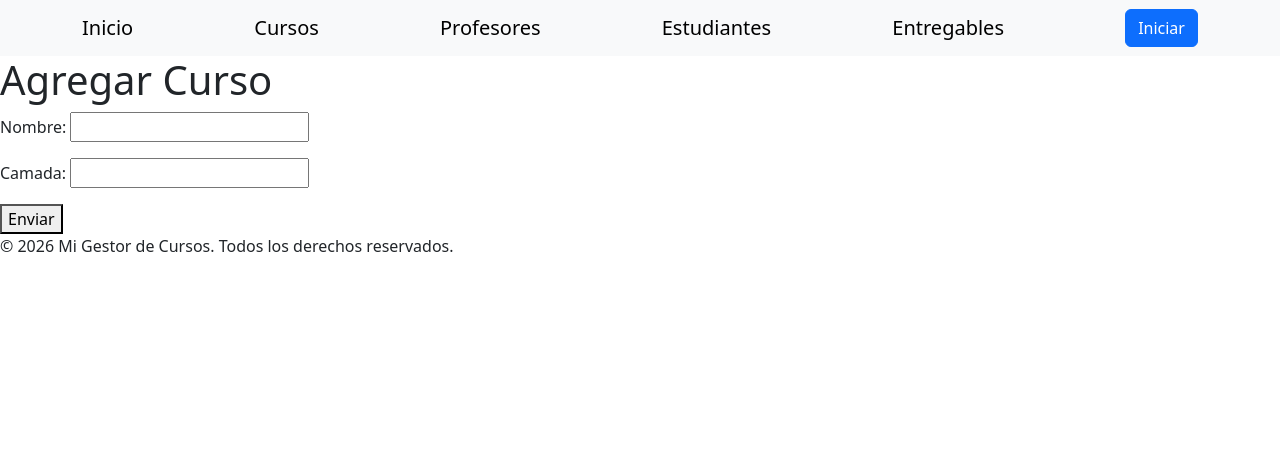
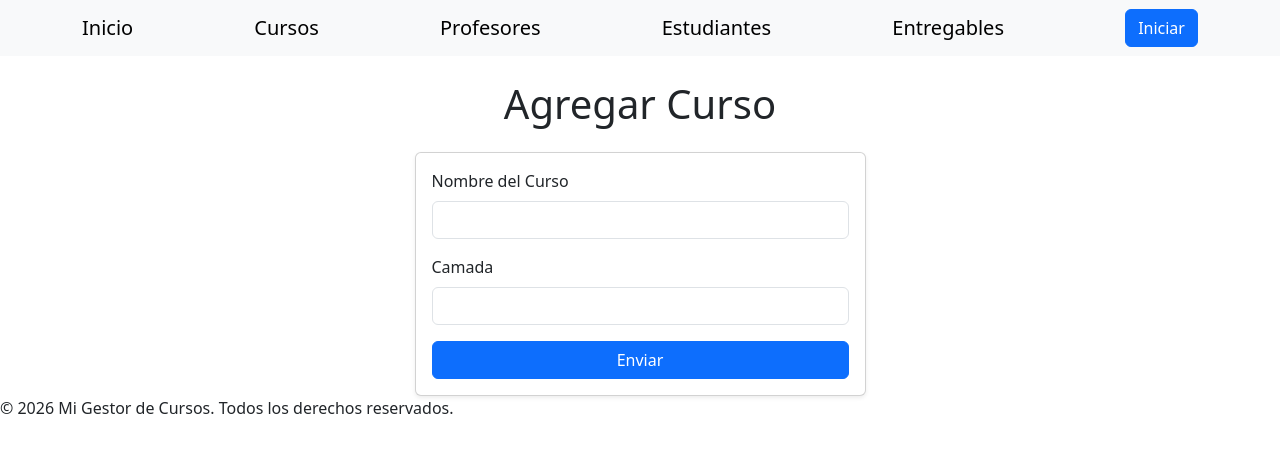
Before and after one commit to MauLen-dev/Primer-Proyecto-Cursos-Django, a Django app: page /cursoform/ in a window 1280 px wide. Shown: the top 453 px of the page. Run offline with Django 5.2, Linux system fonts and the light colour scheme; some libraries are stand-ins or nearby versions.

Commit message:
edicion en cursos_forumlario.html

```diff
--- a/Proyecto1/myapp/templates/myapp/curso_formulario.html
+++ b/Proyecto1/myapp/templates/myapp/curso_formulario.html
@@ -1,12 +1,33 @@
 {% extends 'base.html' %}
-{% block title %} Formulario de Cursos {% endblock %}
+{% block title %} Formulario - Agregar Cursos {% endblock %}
+{% load widget_tweaks %}
 {% block content %}
-<body>
-    <h1> Agregar Curso </h1>
-    <form action="/cursoform/" method="post">
-        {% csrf_token %} {{form.as_p}}
-        <button type="submit"> Enviar </button>
-
-    </form>
-</body>
+<div class="container mt-4">
+    <h1 class="text-center mb-4"> Agregar Curso </h1>
+    <div class="row justify-content-center">
+        <div class="col-md-6 col-lg-5">
+            <div class="card shadow-sm">
+                <div class="card-body">
+                    <form action="{% url 'cursoform' %}" method="post" novalidate>
+                        {% csrf_token %}
+                        <div class="mb-3">
+                            <label for="id_nombre" class="form-label">Nombre del Curso</label>
+                             {{ form.nombre|add_class:"form-control"}}
+                        </div>
+                        <div class="mb-3">
+                            <label for="id_camada" class="form-label">Camada</label>
+                            {{ form.camada|add_class:"form-control"}}
+                        </div>
+                        <div class="d-grid">
+                            <button type="submit" class="btn btn-primary">
+                                <i class="bi bi-check-circle"></i>
+                                Enviar
+                            </button>
+                        </div>
+                    </form>
+                </div>
+            </div>
+        </div>
+    </div>
+</div>
 {% endblock %}
```
